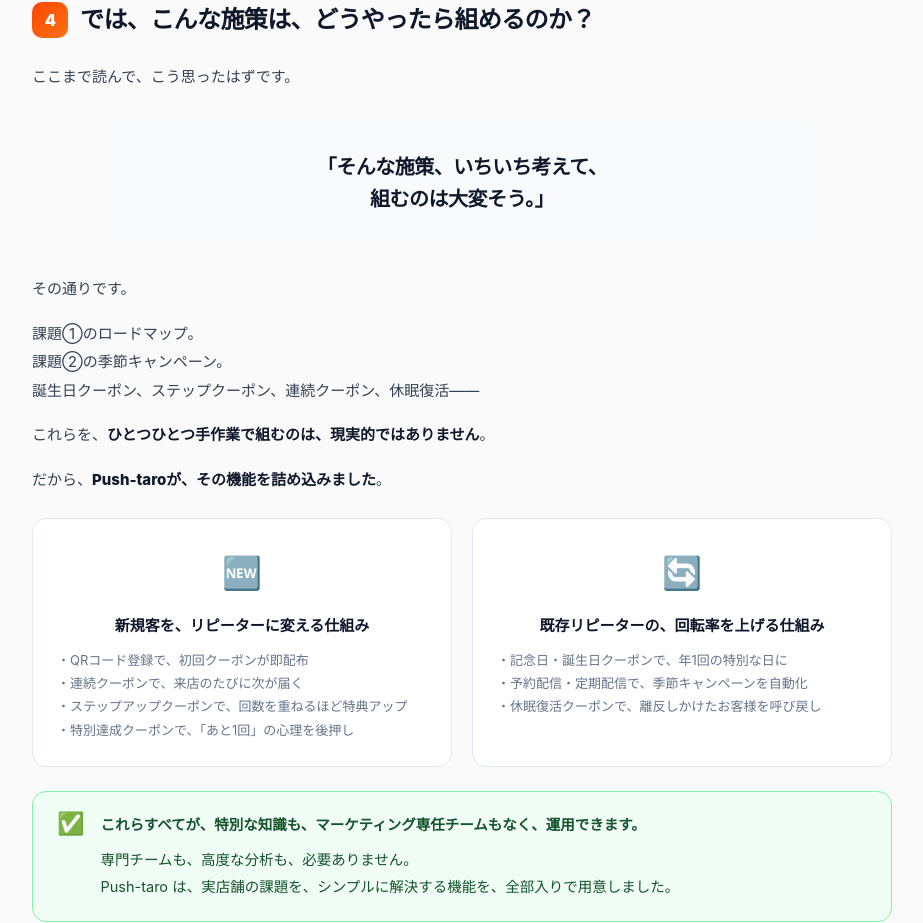
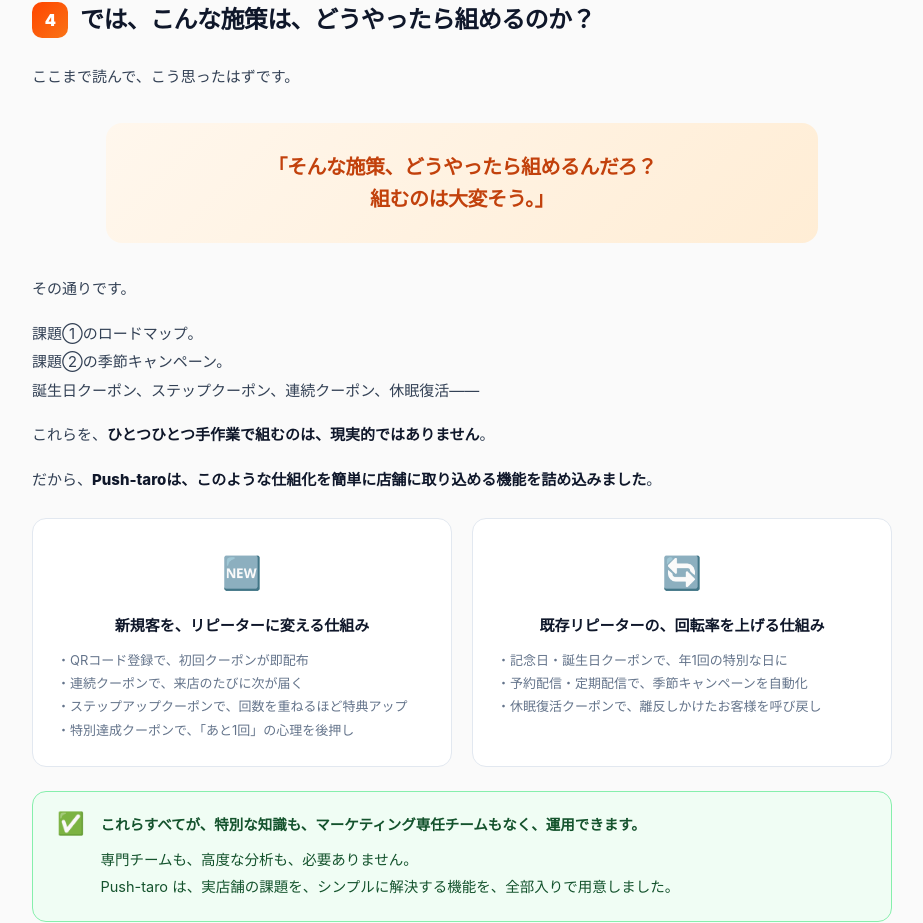
Before and after one commit to thellcishii-lang/push-taro, a Next.js app: page /guide/existing-customers in a window 1280 px wide. Shown: the part 6940-7863 px from the top of the page, without its empty margins (178-1101 px from the left). Built offline with nearby package versions, Linux system fonts and the light colour scheme; no server answers.

Commit message:
Update ExistingCustomersClient.tsx

```diff
--- a/app/guide/existing-customers/ExistingCustomersClient.tsx
+++ b/app/guide/existing-customers/ExistingCustomersClient.tsx
@@ -430,8 +430,8 @@ export default function ExistingCustomersClient() {
 
           <p>ここまで読んで、こう思ったはずです。</p>
 
-          <div className="g-quote">
-            「そんな施策、いちいち考えて、<br />組むのは大変そう。」
+          <div className="g-quote is-orange">
+            「そんな施策、どうやったら組めるんだろ？<br />組むのは大変そう。」
           </div>
 
           <p>その通りです。</p>
@@ -447,7 +447,7 @@ export default function ExistingCustomersClient() {
           </p>
 
           <p>
-            だから、<strong>Push-taroが、その機能を詰め込みました</strong>。
+            だから、<strong>Push-taroは、このような仕組化を簡単に店舗に取り込める機能を詰め込みました</strong>。
           </p>
 
           <div className="g-grid">
```
